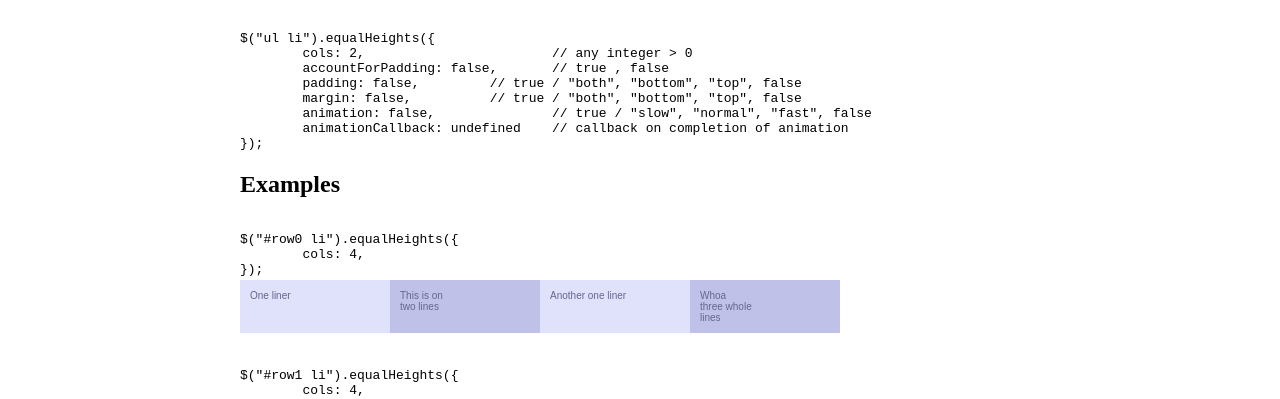
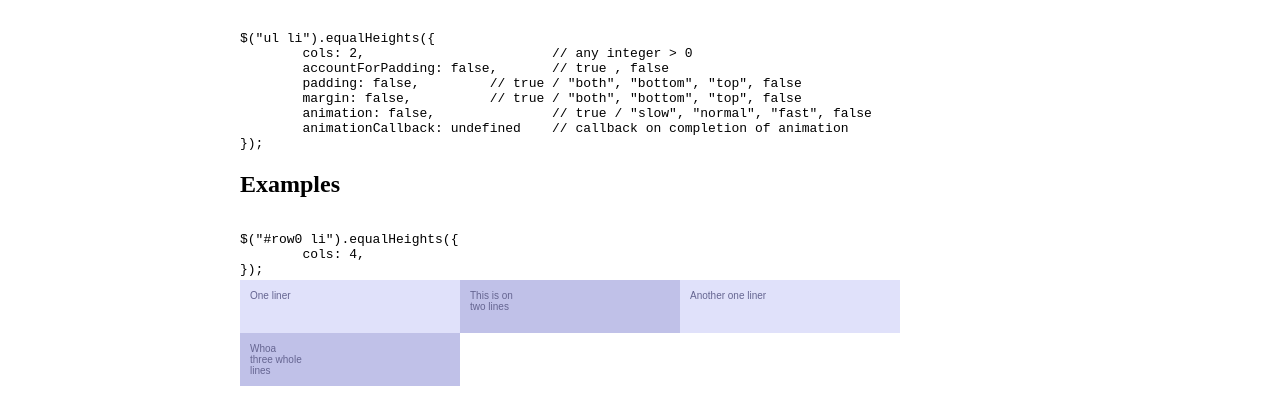
Before and after one commit to christopherdebeer/jquery.equalHeights.js, a plain HTML site: page index.html in a window 1280 px wide. Shown: the part 324-723 px from the top of the page. Drawn offline with nearby package versions, Linux system fonts and the light colour scheme.

Commit message:
chanegs column widths

```diff
--- a/index.html
+++ b/index.html
@@ -17,12 +17,12 @@
 			margin:0;
 			margin-bottom: 20px;
 			display: block;
-			width: 600px;
+			width: 800px;
 			clear: both;
 			margin-top: -25px;
 		}
 		ul.eqH li {
-			width: 130px;
+			width: 25%;
 			float: left;
 			margin:0;
 			list-style: none;
```
